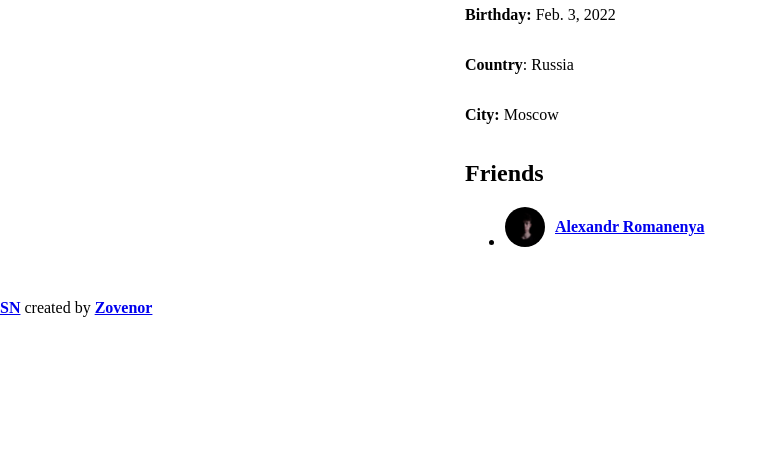
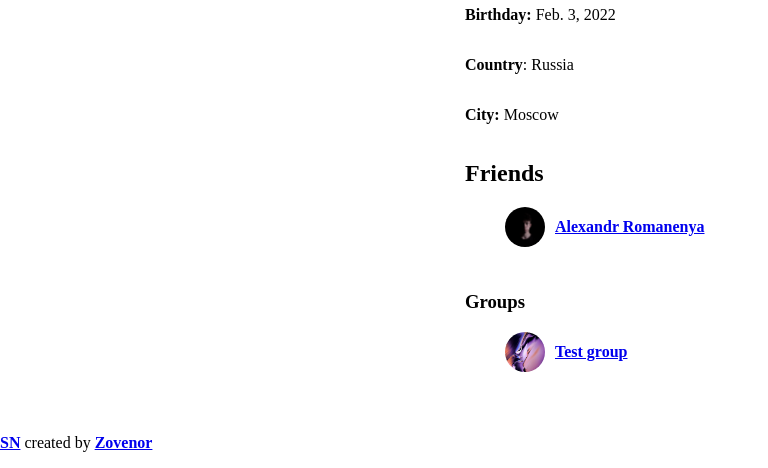
Before and after one commit to zovenor/social_network, a Django app: a page that uses SN/mainpage/templates/mainpage/account.html in a window 1280 px wide. Shown: the part 621-1089 px from the top of the page, without its empty margins (0-768 px from the left). Before the commit the page ends 938 px from the top, so only its background shows below. Run offline with Django 4.2, Linux system fonts and the light colour scheme; data comes from the database, SQL or seed files in the repository; both versions use the stored data as it was after the commit; data that the repository does not hold is empty.

Commit message:
Fixed bug related to all groups

```diff
--- a/SN/mainpage/static/mainpage/account.css
+++ b/SN/mainpage/static/mainpage/account.css
@@ -61,7 +61,8 @@ main{
     background-repeat: no-repeat;
     margin-right: 10px;
 }
-.user{
+.user, .group{
     display: flex;
     align-items: center;
+    margin-bottom: 10px;
 }
--- a/SN/mainpage/static/mainpage/groups.css
+++ b/SN/mainpage/static/mainpage/groups.css
@@ -10,6 +10,7 @@
 .group{
     display: flex;
     align-items: center;
+    margin-bottom: 10px;
 }
 .group_name{
     font-size: 20px;
--- a/SN/mainpage/templates/mainpage/account.html
+++ b/SN/mainpage/templates/mainpage/account.html
@@ -59,7 +59,7 @@
                     <h1>{{ list.friends }}</h1>
                     <ul>
                         {% for el in friends %}
-                            <li>
+                            <li class="user">
                             {% if el.user1 == user_view.user.id %}
                                 <a class="user" href="/{{ el.get_user2.user.username }}">
                                     <div class="user_photo" style="background-image: url('{{ el.get_user2.get_photo }}')"></div>
@@ -75,6 +75,21 @@
                         {% endfor %}
                     </ul>
                 </section>
+
+                    <section>
+                        <section class="groups">
+                        <h1>{{ list.groups }}</h1>
+                        <ul>
+                            {% for el in groups %}
+                                <li class="group" >
+                                    <a class="user" href="/{{ el.groupname }}">
+                                        <div class="user_photo" style="background-image: url('{{ el.get_photo }}')"></div>
+                                        <b>{{ el.name }}</b>
+                                    </a>
+                                </li>
+                            {% endfor %}
+                        </ul>
+                    </section>
                 {% endif %}
 
             {% else %}
--- a/SN/mainpage/views.py
+++ b/SN/mainpage/views.py
@@ -182,7 +182,8 @@ class AccountIDView(View):
                 'user_to_user': user_to_user(self, request, UserDetail.objects.get(user=id)),
                 'edit_permissions': False,
                 'choose_photo': False,
-                'friends': Friend.objects.filter(user1=id).union(Friend.objects.filter(user2=id))
+                'friends': Friend.objects.filter(user1=id).union(Friend.objects.filter(user2=id)),
+                'groups': Group.objects.filter(followers=UserDetail.objects.get(user=id)),
             })
             # if user is you
             if request.user.id == id and user_view == None:
@@ -565,9 +566,6 @@ class GroupsView(View):
     @base
     def get(self, request, content={}):
 
-        if not request.user.is_authenticated:
-            return redirect('/groups?all=True')
-
         content.update({
             'list': get_wordlist(request).YourGroups,
             'create': False,
@@ -580,11 +578,18 @@ class GroupsView(View):
             if request.GET['all'] == 'True':
                 content['groups'] = Group.objects.all()
                 content['list'] = get_wordlist(request).AllGroups
+                return render(request, 'mainpage/groups.html', content)
 
         if 'create' in request.GET:
             if request.GET['create'] == 'True':
-                content['create'] = True
-                content['list'] = get_wordlist(request).CreateGroup
+                if request.user.is_authenticated:
+                    content['create'] = True
+                    content['list'] = get_wordlist(request).CreateGroup
+                else:
+                    return redirect('/groups?all=True')
+
+        if not request.user.is_authenticated:
+            return redirect('/groups?all=True')
 
         return render(request, 'mainpage/groups.html', content)
 
```
Also changed, not shown: SN/db.sqlite3, 1 other file.
